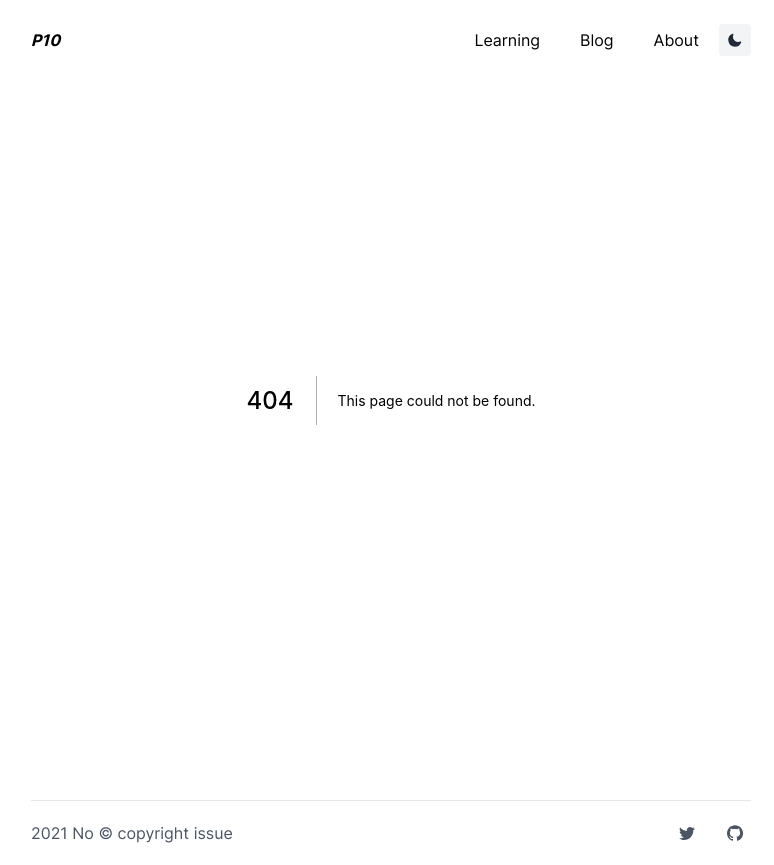
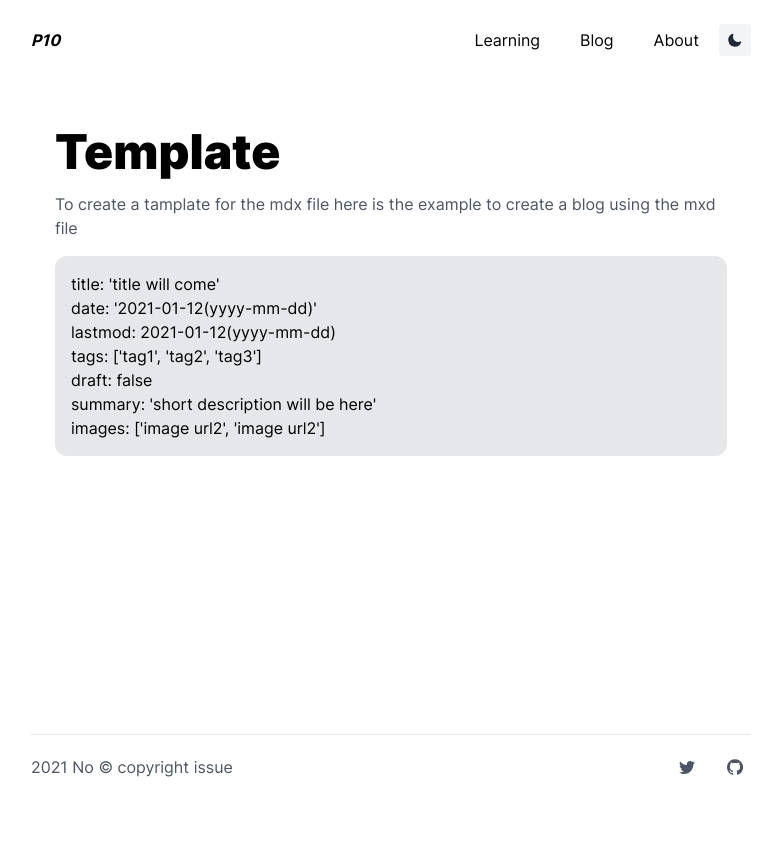
Before and after one commit to pranavp10/pranavp10.me, a Next.js app: page /mdxTemplate in a window 1280 px wide. Before the commit this address had no page. Shown: the whole page, without its empty margins (249-1023 px from the left). After the commit the page ends 800 px from the top, so only its background shows below. Built offline with nearby package versions, Linux system fonts and the light colour scheme; what @tailwindcss/typography would draw is missing.

Commit message:
MDX Templates page added

```diff
--- /dev/null
+++ b/src/pages/mdxTemplate.js
@@ -0,0 +1,23 @@
+const MDXTemplate = () => (
+  <div className="pt-32">
+    <div className="flex flex-col justify-center items-start max-w-2xl mx-auto mb-16">
+      <div className="max-w-3xl pb-8 md:pb-16 text-center md:text-left">
+        <h1 className="text-5xl font-black">Template</h1>
+        <p className="text-gray-600 dark:text-gray-100 my-4">
+          To create a tamplate for the mdx file here is the example to create a blog using the mxd
+          file
+        </p>
+        <div className="bg-gray-200 dark:bg-gray-800 rounded-xl p-4">
+          <p>title: 'title will come'</p>
+          <p>date: '2021-01-12(yyyy-mm-dd)'</p>
+          <p>lastmod: 2021-01-12(yyyy-mm-dd)</p>
+          <p>tags: ['tag1', 'tag2', 'tag3']</p>
+          <p>draft: false</p>
+          <p>summary: 'short description will be here'</p>
+          <p>images: ['image url2', 'image url2']</p>
+        </div>
+      </div>
+    </div>
+  </div>
+);
+export default MDXTemplate;
```
